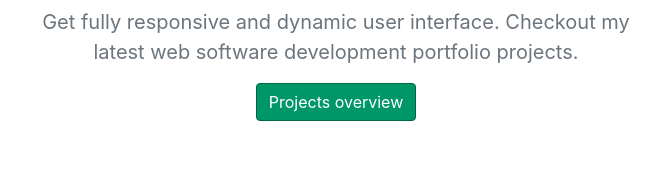
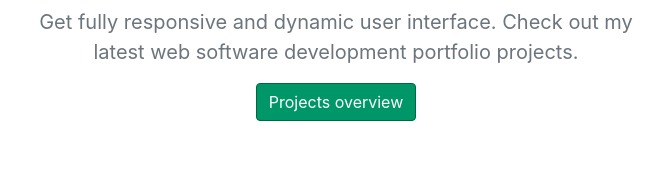
Before and after one commit to dmitriyeff/portfolio-project, a website: page index.html in a window 1280 px wide. Shown: the part 382-559 px from the top of the page, 304-975 px from the left. Drawn offline with nearby package versions, Linux system fonts and the light colour scheme; files whose address does not match are found by name.

Commit message:
checkout to check out

```diff
--- a/index.html
+++ b/index.html
@@ -73,7 +73,7 @@
       </div>
       <p class="lead text-muted">
         Get fully responsive and dynamic user interface.
-        Checkout my latest web software development portfolio projects.
+        Check out my latest web software development portfolio projects.
       </p>
       <button type="button" onclick="window.location.href='#project-section';" class="btn btn-secondary btn-md">Projects overview</button>
     </div>
```
